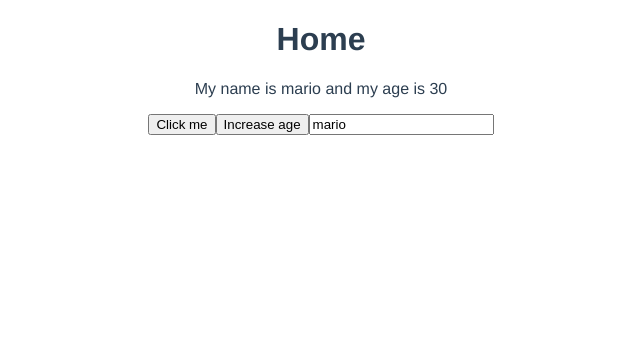
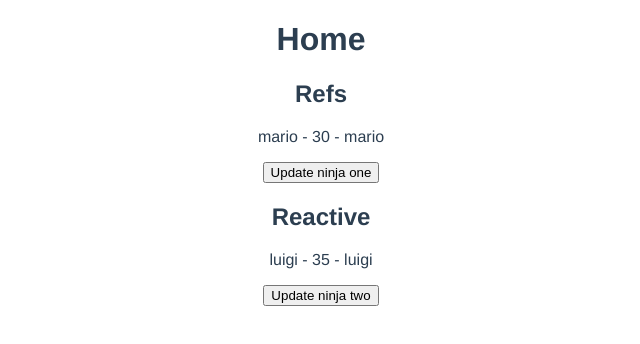
Before and after one commit to alexrem1/Vue3Firebase, a Vue app in the folder Composition_API/dojo-blog/: page / in a window 1280 px wide. Shown: the top 344 px of the page, without its empty margins (319-959 px from the left). Built offline with nearby package versions, Linux system fonts and the light colour scheme.

Commit message:
Refs vs Reactive

```diff
--- a/Composition_API/dojo-blog/src/views/Home.vue
+++ b/Composition_API/dojo-blog/src/views/Home.vue
@@ -1,55 +1,44 @@
 <template>
   <div class="home">
     <h1>Home</h1>
-    <p ref="para">My name is {{ name }} and my age is {{ age }}</p>
-    <button @click="handleClick">Click me</button>
-    <button @click="age++">Increase age</button>
-    <input type="text" v-model="name" />
+    <h2>Refs</h2>
+    <p>{{ ninjaOne.name }} - {{ ninjaOne.age }} - {{ nameOne }}</p>
+    <button @click="updateNinjaOne">Update ninja one</button>
+    <h2>Reactive</h2>
+    <p>{{ ninjaTwo.name }} - {{ ninjaTwo.age }} - {{ nameTwo }}</p>
+    <button @click="updateNinjaTwo">Update ninja two</button>
   </div>
 </template>
 
 <script>
-import { ref } from "vue";
-// @ is an alias to /src
-
+import { reactive, ref } from "vue";
 export default {
   name: "Home",
-  // setup function will run before any of the lifecycle hooks eg mounted/created
   setup() {
-    // "this" keyword is not available in the setup eg this.$refs.whateverTheRefIs
-    console.log(this); // undefined
+    const ninjaOne = ref({ name: "mario", age: 30 });
+    const ninjaTwo = reactive({ name: "luigi", age: 35 });
 
-    // template refs in composition API work different eg auto imports "ref" from "vue"
-    const para = ref(null);
-    console.log(para, para.value); // would still be null eg not "returned" yet meaning it's not associated with the dom element yet
-    // works with "handleClick" as once the button is clicked, we've already returned it at that point
-    console.log(para, para.value);
+    // reactive cannot be used on primitive values
+    const nameOne = ref("mario"); // will be reactive
+    const nameTwo = reactive("luigi"); // will NOT be reactive
 
-    // below is not reactive values eg values not automatically updating
-    // let name = "mario";
-    // let age = 30;
-
-    // unless using "refs"
-    const name = ref("mario");
-    const age = ref(30);
-
-    const handleClick = () => {
-      console.log("you clicked me");
-      console.log(para, para.value); // shows the ref object and value eg the dom element (p tag) and normal js properties/methods can be used on it
-      para.value.classList.add("test");
-      para.value.textContent = "hello guys";
-
-      // name = "luigi"; // does not change in the template as "name" and "age" above is not reactive
-      name.value = "luigi"; // now we are updating the values of these refs
-      age.value = "35"; // since refs are reactive, it'll update in the template
+    const updateNinjaOne = () => {
+      ninjaOne.value.age = 40;
+      ninjaOne.value.name = "donkey";
+      nameOne.value = "Reactive";
     };
-
-    return { name, age, handleClick, para };
-  },
-  data() {
+    const updateNinjaTwo = () => {
+      ninjaTwo.age = 45;
+      ninjaTwo.name = "Loco";
+      // nameTwo = "manny" or nameTwo = reactive("manny") This will not work as its not reactive
+    };
     return {
-      // reactive value
-      score: 40,
+      ninjaOne,
+      ninjaTwo,
+      updateNinjaOne,
+      updateNinjaTwo,
+      nameOne,
+      nameTwo,
     };
   },
 };
```
